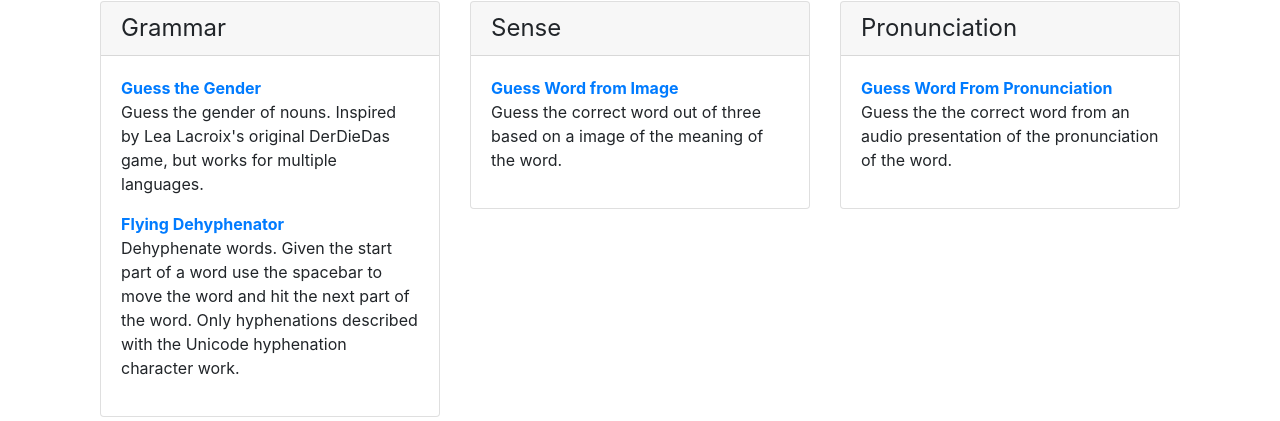
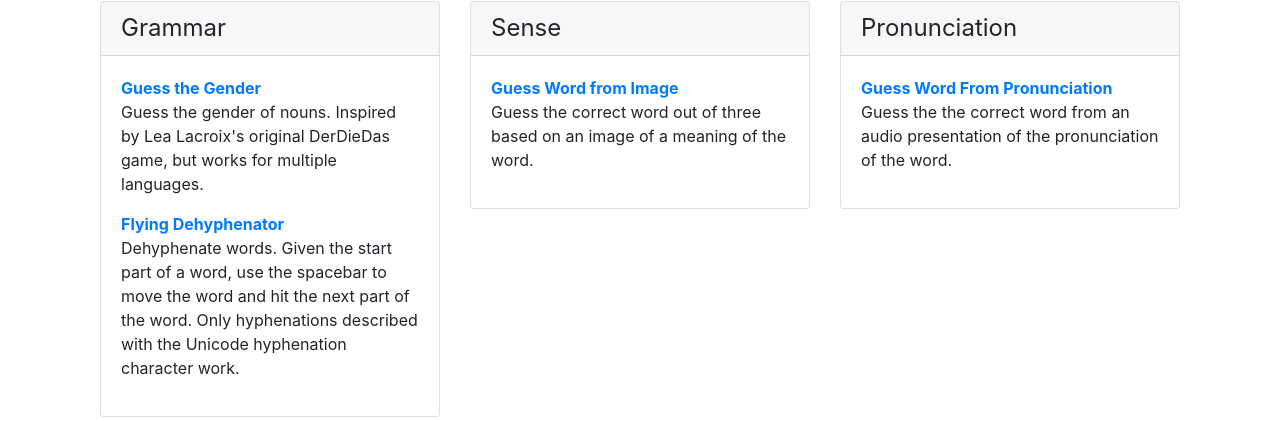
Before and after one commit to fnielsen/ordia, a Flask app: page /game/ in a window 1280 px wide. Shown: the part 111-532 px from the top of the page. Run offline with Flask 3, Linux system fonts and the light colour scheme; some libraries are stand-ins or nearby versions.

Commit message:
some more typo fixes

```diff
--- a/ordia/app/templates/game_index.html
+++ b/ordia/app/templates/game_index.html
@@ -33,7 +33,7 @@
 	      <dt><a href="/flying-dehyphenator">Flying Dehyphenator</a></dt>
 	      <dd>
 		Dehyphenate words.
-		Given the start part of a word use the spacebar
+		Given the start part of a word, use the spacebar
 		to move the word and hit the next part of the
 		word. Only hyphenations described with
 		the Unicode hyphenation character work.
@@ -55,7 +55,7 @@
 	  <div class="card-body">
 	    <dl>
 	      <dt><a href="/guess-word-from-image">Guess Word from Image</a></dt>
-	      <dd>Guess the correct word out of three based on a image of the meaning of the word.</dd>
+	      <dd>Guess the correct word out of three based on an image of a meaning of the word.</dd>
 	    </dl>
 
 	  </div>
```
